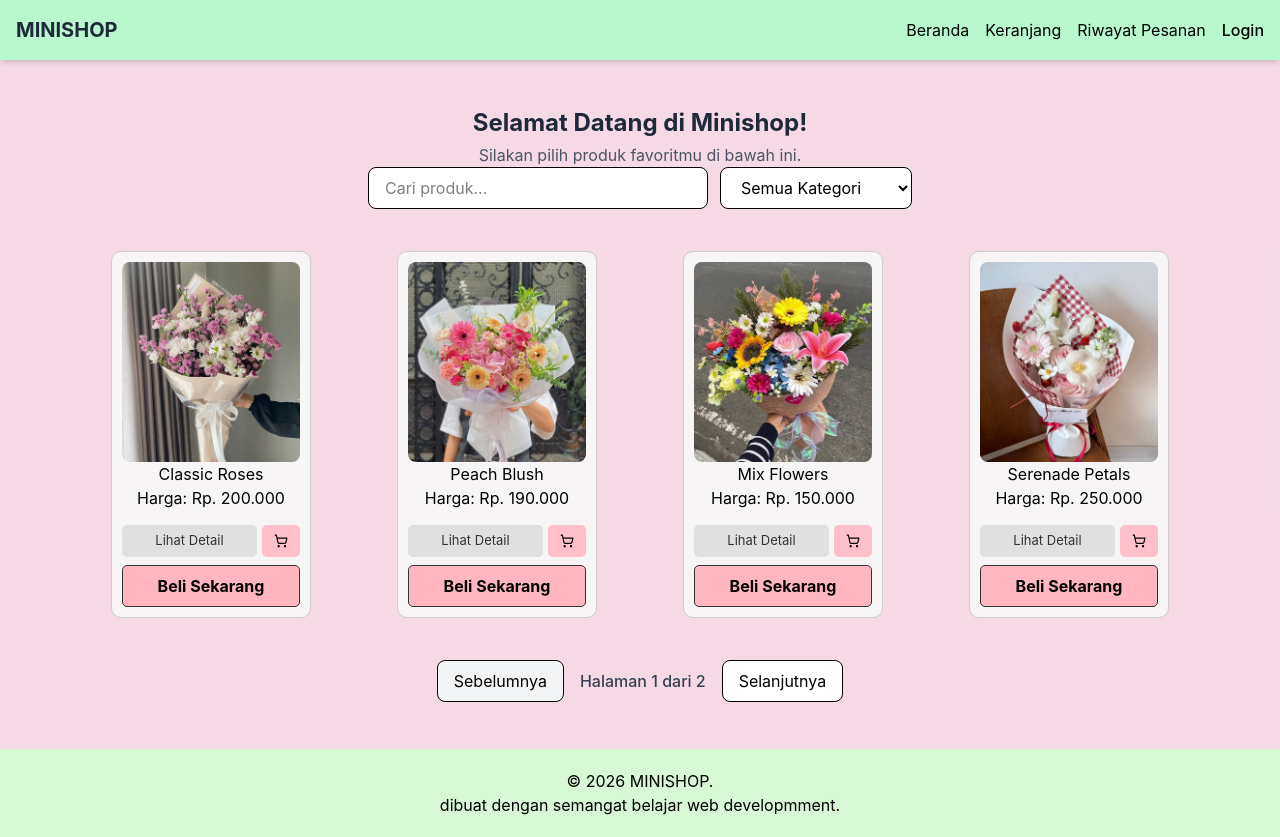
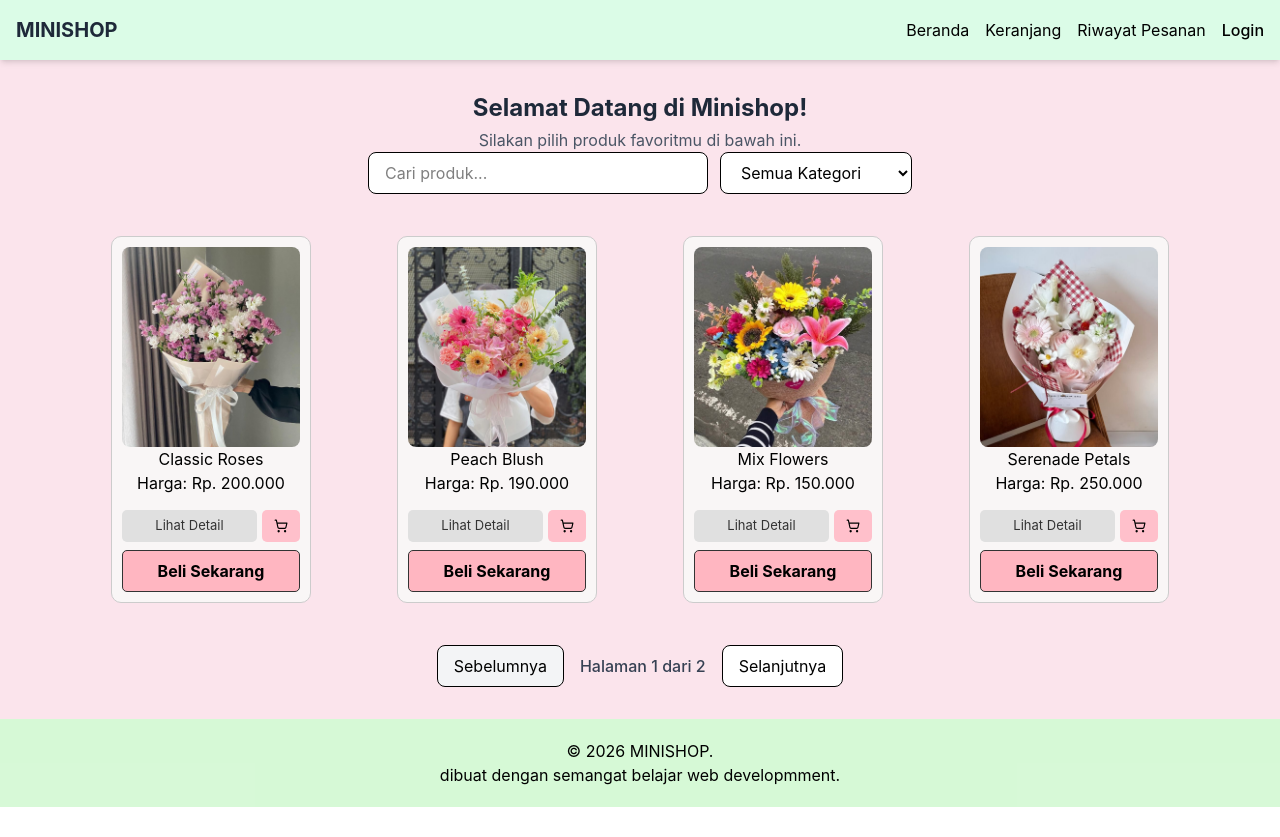
Before and after one commit to Vyerra38/MiniShop, a React (Vite) app: page / in a window 1280 px wide. After the commit the page ends 807 px from the top, so only its background shows below. Built offline with nearby package versions, Linux system fonts and the light colour scheme.

Commit message:
merapikan layout

```diff
--- a/src/components/Header.jsx
+++ b/src/components/Header2.jsx
@@ -3,7 +3,7 @@ import { useAuth } from "../context/AuthContext";
 
 function Header() {
   return (
-    <header className="bg-green-200 p-4 shadow-md">
+    <header className="bg-green-100 p-4 shadow-md">
       <div className="flex flex-wrap items-center justify-between gap-2">
 
         {/* Logo / Judul */}
--- a/src/components/Layout.jsx
+++ b/src/components/Layout.jsx
@@ -1,12 +1,12 @@
 import { Outlet } from "react-router-dom";
-import Header from "./Header";
+import Header from "./Header2";
 import Footer from "./Footer";
 
 function Layout() {
     return (
-        <div style={{ backgroundColor: '#f4d6e4e4', minHeight: '100vh', display: 'flex', flexDirection: 'column' }}>
+        <div style={{ backgroundColor: "#fbe4ec" }} className="min-h-screen">
             <Header />
-            <main style={{ flex: 1, minHeight: '70vh', padding: '15px' }}>
+            <main style={{ minHeight: '70vh' }}>
                 <Outlet />
             </main>
             <Footer />
```
